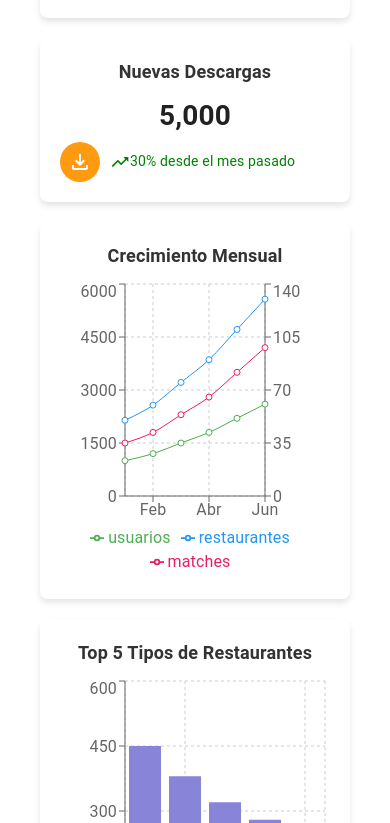
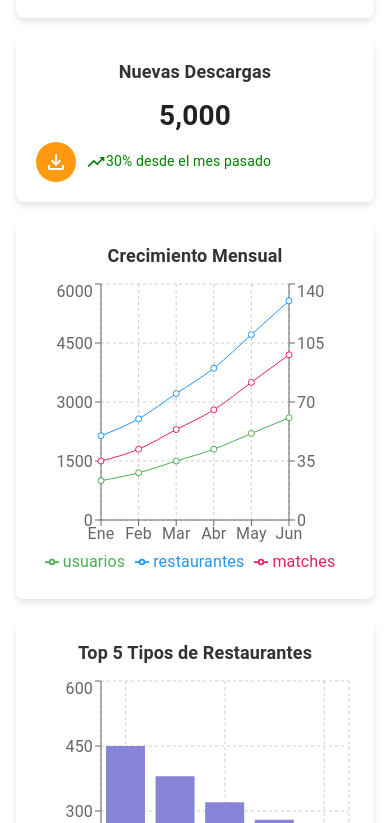
Before and after one commit to Giuseppi05/Web-ATF2, a React (Vite) app: page /dashboard in a window 390 px wide. Shown: the part 816-1639 px from the top of the page. Built offline with nearby package versions, Linux system fonts and the light colour scheme.

Commit message:
Last Last Last Commit

```diff
--- a/src/Components/Drawer.jsx
+++ b/src/Components/Drawer.jsx
@@ -133,7 +133,7 @@ function ResponsiveDrawer(props) {
 
         <Box
           component="main"
-          sx={{ pt: 8, px: 5, width: { sm: `calc(100% - ${drawerWidth}px)` }, boxSizing: "border-box" }}
+          sx={{ pt: 8, px: {xs:2, md:5}, width: { xs:"100vw", sm: `calc(100% - ${drawerWidth}px)` }, boxSizing: "border-box" }}
         >
           <Routes>
             <Route path="/" element={<Navigate to="/dashboard" replace />} />
```
